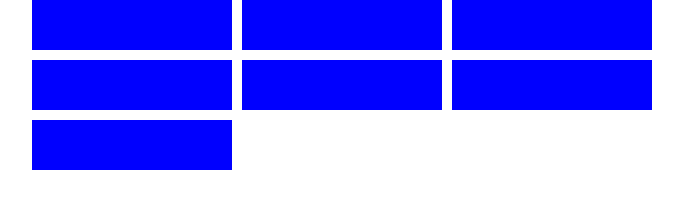
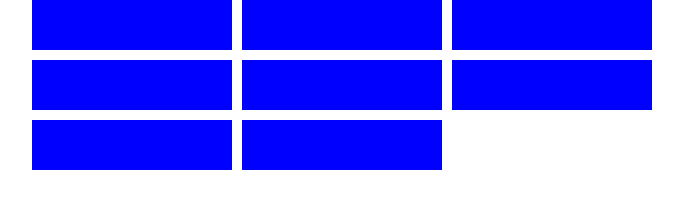
Before and after one commit to mateuslucena/Primeiro-reposit-rio, a plain HTML site: page index.html in a window 1280 px wide. Shown: the whole page, without its empty margins (298-981 px from the left). Drawn offline with Linux system fonts and the light colour scheme.

Commit message:
commitnn

```diff
--- a/index.html
+++ b/index.html
@@ -16,6 +16,7 @@
         <div class="item"></div>
         <div class="item"></div>
         <div class="item"></div>
+        <div class="item"></div>
     </div>
 </body>
 <script src="script/script.js"></script>
```
Also changed, not shown: 1 other file.
